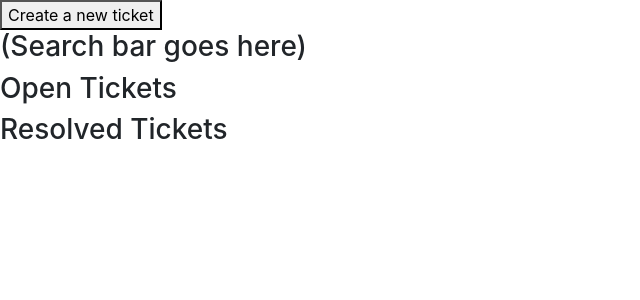
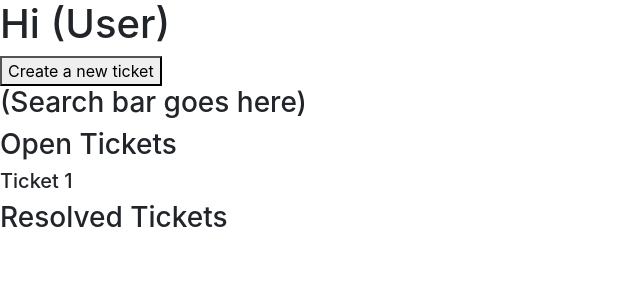
Before and after one commit to ericcapiz/react, a React (Create React App) app in the folder devdesk/: page /studentdashboard in a window 1280 px wide. Shown: the top 300 px of the page, without its empty margins (0-640 px from the left). Built offline with nearby package versions, Linux system fonts and the light colour scheme.

Commit message:
Started TicketList

```diff
--- a/devdesk/src/components/TicketList.js
+++ b/devdesk/src/components/TicketList.js
@@ -0,0 +1,13 @@
+import React from 'react'
+
+const TicketList = () => {
+
+    return (
+
+        <h5>Ticket 1</h5>
+
+
+    )
+}
+
+export default TicketList
--- a/devdesk/src/components/students/StudentDashboard.js
+++ b/devdesk/src/components/students/StudentDashboard.js
@@ -1,4 +1,5 @@
 import React from "react";
+import TicketList from "../../components/TicketList";
 
 
 const StudentDashboard = () => {
@@ -6,11 +7,14 @@
     return (
         <div>
 
+        <h1>Hi (User)</h1>
+
         <button>Create a new ticket</button>
         <h3>(Search bar goes here)</h3>
 
         <div>
         <h3>Open Tickets</h3>
+        <TicketList />
         <h3>Resolved Tickets</h3>
         </div>
 
```
